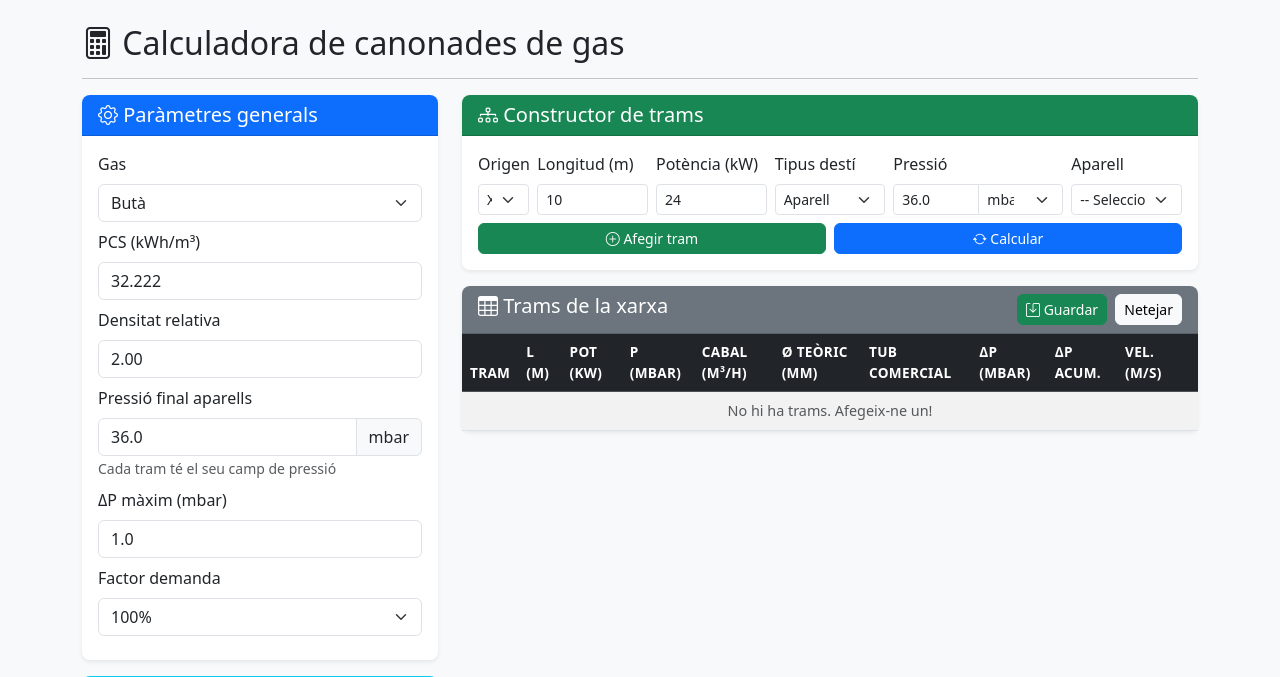
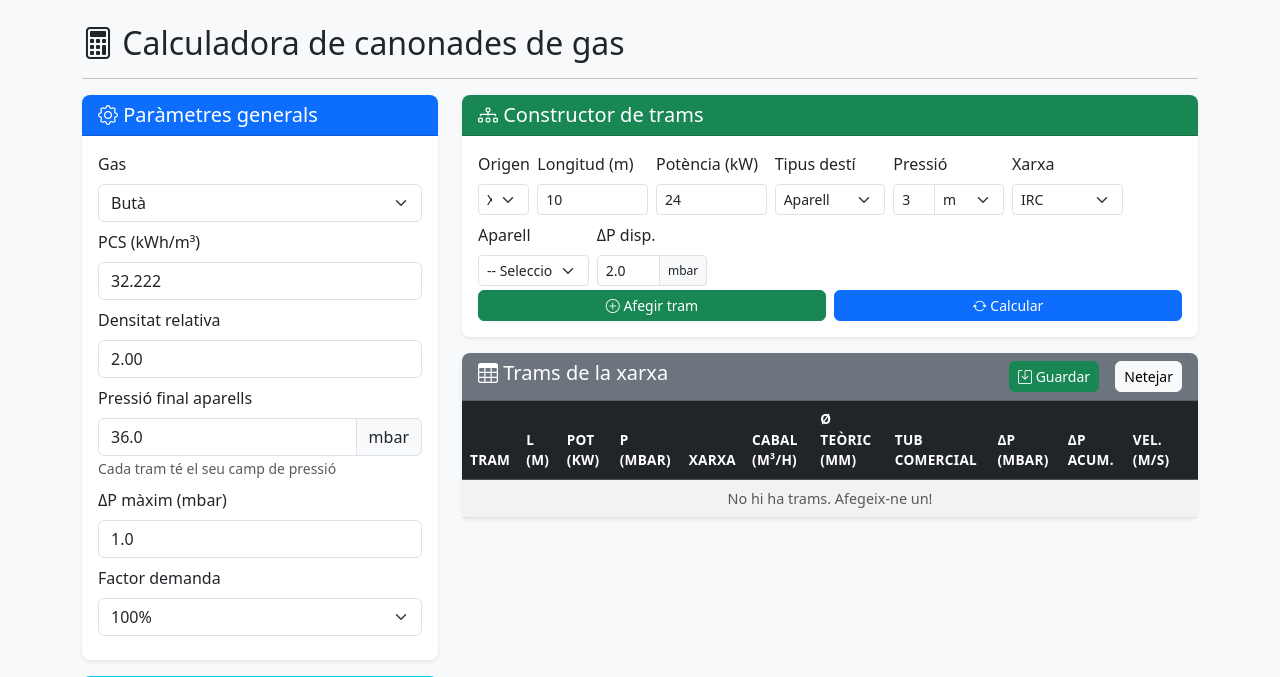
Before and after one commit to Miquel437/gaspro-web, a Flask app: page /calculadora in a window 1280 px wide. Shown: the part 56-733 px from the top of the page. Run offline with Flask 3, Linux system fonts and the light colour scheme; data comes from the database, SQL or seed files in the repository; some libraries are stand-ins or nearby versions.

Commit message:
IRC/IRI + ΔP per tram + camí crític

```diff
--- a/app.py
+++ b/app.py
@@ -110,9 +110,10 @@ def api_calcular_xarxa():
     for tram in trams:
         pot = float(tram.get("potencia_kw", 0)) * factor
         longit = float(tram.get("longitud", 1))
-        # Cada tram pot tenir la seva pressió; si no, s'usa la pressió per defecte
+        # Cada tram pot tenir la seva pressió i dp_max
         pressio_tram = float(tram.get("pressio_mbar", pressio_per_defecte))
-        r = CalculadorHidraulic.calcular_tram(pot, longit, dp_max, pcs, dens, pressio_tram)
+        dp_tram = float(tram.get("dp_max", dp_max))
+        r = CalculadorHidraulic.calcular_tram(pot, longit, dp_tram, pcs, dens, pressio_tram)
         resultats.append({
             "origen": tram.get("origen", ""),
             "desti": tram.get("desti", ""),
--- a/templates/calculadora.html
+++ b/templates/calculadora.html
@@ -111,16 +111,23 @@
                             <option value="armari">Armari regulació</option>
                         </select>
                     </div>
-                    <div class="col-md-3">
+                    <div class="col-md-2">
                         <label class="form-label">Pressió</label>
                         <div class="input-group input-group-sm">
                             <input type="number" class="form-control" id="tram-pressio" step="0.1" value="20">
-                            <select class="form-select form-select-sm" id="tram-pressio-unit" style="max-width:85px" onchange="canviUnitatPressio()">
-                                <option value="mbar">mbar</option>
+                            <select class="form-select form-select-sm" id="tram-pressio-unit" style="max-width:70px" onchange="canviUnitatPressio()">
+                                <option value="mbar">mb</option>
                                 <option value="bar">bar</option>
-                                <option value="mmca">mm.c.a.</option>
+                                <option value="mmca">mmca</option>
                             </select>
                         </div>
+                    </div>
+                    <div class="col-md-2">
+                        <label class="form-label">Xarxa</label>
+                        <select class="form-select form-select-sm" id="tram-xarxa" onchange="canviTipusXarxa()">
+                            <option value="IRC" data-pressio="50" data-pmin="20">IRC</option>
+                            <option value="IRI" data-pressio="20" data-pmin="18">IRI</option>
+                        </select>
                     </div>
                     <div class="col-md-2">
                         <label class="form-label">Aparell</label>
@@ -128,7 +135,14 @@
                             <!-- Es carrega via JS -->
                         </select>
                     </div>
-                    <div class="col-md-12 d-flex align-items-end mt-2">
+                    <div class="col-md-2">
+                        <label class="form-label">ΔP disp.</label>
+                        <div class="input-group input-group-sm">
+                            <input type="number" class="form-control" id="tram-dp-max" step="0.1" value="2.0">
+                            <span class="input-group-text" style="font-size:0.75rem">mbar</span>
+                        </div>
+                    </div>
+                    <div class="col-md-12 d-flex align-items-end mt-1">
                         <button type="button" class="btn btn-success btn-sm me-2 w-50" onclick="afegirTram()">
                             <i class="bi bi-plus-circle"></i> Afegir tram
                         </button>
@@ -146,6 +160,7 @@
                 <h5 class="mb-0"><i class="bi bi-table"></i> Trams de la xarxa</h5>
                 <div>
                     <button class="btn btn-sm btn-success me-1" onclick="guardarProjecte()"><i class="bi bi-save"></i> Guardar</button>
+                    <span id="dp-info" class="text-light small me-2"></span>
                     <button class="btn btn-sm btn-light" onclick="netejarXarxa()">Netejar</button>
                 </div>
             </div>
@@ -158,6 +173,7 @@
                                 <th>L (m)</th>
                                 <th>Pot (kW)</th>
                                 <th>P (mbar)</th>
+                                <th>Xarxa</th>
                                 <th>Cabal (m³/h)</th>
                                 <th>Ø teòric (mm)</th>
                                 <th>Tub comercial</th>
@@ -324,8 +340,10 @@ function afegirTram() {
     nodeCounter++;
 
     const pressioMbar = parseFloat(document.getElementById('tram-pressio').dataset.mbar) || 20;
+    const tipusXarxa = document.getElementById('tram-xarxa').value;
+    const dpMax = parseFloat(document.getElementById('tram-dp-max').value) || 2.0;
 
-    xarxa.trams.push({origen, desti, longitud: long, potencia_kw: pot, tipus, pressio_mbar: pressioMbar});
+    xarxa.trams.push({origen, desti, longitud: long, potencia_kw: pot, tipus, pressio_mbar: pressioMbar, tipus_xarxa: tipusXarxa, dp_max: dpMax});
     xarxa.nodes.push(desti);
     guardarLocal();
 
@@ -348,7 +366,7 @@ function recalcularTot() {
     const factor = parseFloat(document.getElementById('param-factor').value);
 
     if (xarxa.trams.length === 0) {
-        document.getElementById('trams-body').innerHTML = '<tr><td colspan="11" class="text-center text-muted">No hi ha trams. Afegeix-ne un!</td></tr>';
+        document.getElementById('trams-body').innerHTML = '<tr><td colspan="12" class="text-center text-muted">No hi ha trams. Afegeix-ne un!</td></tr>';
         return;
     }
 
@@ -377,6 +395,7 @@ function recalcularTot() {
                 <td>${t.longitud.toFixed(1)}</td>
                 <td>${xarxa.trams[i]?.potencia_kw || 0}</td>
                 <td>${t.pressio_treball_mbar || pressio}</td>
+                <td>${xarxa.trams[i]?.tipus_xarxa || "IRC"}</td>
                 <td>${t.cabal.toFixed(3)}</td>
                 <td>${t.diam_teoric.toFixed(1)}</td>
                 <td><strong>${t.tub}</strong></td>
@@ -387,9 +406,17 @@ function recalcularTot() {
             </tr>`;
         });
     })
+    .then(() => {
+        // Actualitzar info de ΔP disponible
+        const totalDp = xarxa.trams.reduce((sum, t) => sum + (t.dp_max || dp), 0);
+        const maxPath = calcularCaminsMesLlarg();
+        document.getElementById('dp-info').innerHTML =
+            '<i class=\"bi bi-info-circle\"></i> ΔP disponible: ' + totalDp.toFixed(1) +
+            ' mbar | Camí crític: ' + maxPath.longitud + ' m';
+    })
     .catch(err => {
         document.getElementById('trams-body').innerHTML =
-            '<tr><td colspan="11" class="text-center text-danger">Error: ' + err.message + '</td></tr>';
+            '<tr><td colspan="12" class="text-center text-danger">Error: ' + err.message + '</td></tr>';
     });
 
     // Classificar gas
@@ -413,7 +440,7 @@ function netejarXarxa() {
     xarxa.nodes = ['Xarxa'];
     nodeCounter = 1;
     guardarLocal();
-    document.getElementById('trams-body').innerHTML = '<tr><td colspan="11" class="text-center text-muted">No hi ha trams.</td></tr>';
+    document.getElementById('trams-body').innerHTML = '<tr><td colspan="12" class="text-center text-muted">No hi ha trams.</td></tr>';
 
     const selOrigen = document.getElementById('tram-origen');
     selOrigen.innerHTML = '<option value="Xarxa">Xarxa</option>';
@@ -421,6 +448,30 @@ function netejarXarxa() {
 
 // Canvi d'unitats de pressió
 const CONV_MBAR = { mbar: 1, bar: 1000, mmca: 0.0980665 };
+
+// Pressions mínimes segons UNE 60670
+const PRESSIO_MINIMA = {
+    'Gas Natural': 18,   // 18 mbar mínim als aparells
+    'Butà': 28,          // 28 mbar
+    'Propà': 36          // 36 mbar
+};
+
+function canviTipusXarxa() {
+    const sel = document.getElementById('tram-xarxa');
+    const opt = sel.options[sel.selectedIndex];
+    const pressioSuggerida = parseFloat(opt.dataset.pressio);
+    const pressioMinima = parseFloat(opt.dataset.pmin);
+
+    // Posar pressió suggerida
+    const unitat = document.getElementById('tram-pressio-unit').value;
+    const inputPressio = document.getElementById('tram-pressio');
+    inputPressio.value = (pressioSuggerida / CONV_MBAR[unitat]).toFixed(unitat === 'mbar' ? 1 : 3);
+    inputPressio.dataset.mbar = pressioSuggerida;
+
+    // Calcular ΔP màxim disponible
+    const dpDisponible = pressioSuggerida - pressioMinima;
+    document.getElementById('tram-dp-max').value = dpDisponible.toFixed(1);
+}
 
 function canviUnitatPressio() {
     // Quan es canvia la unitat, convertir el valor actual
@@ -460,6 +511,36 @@ function canviUnitatPressio() {
     }, 50);
 })();
 
+// Funció per trobar el camí més llarg des de l'origen
+function calcularCaminsMesLlarg() {
+    if (xarxa.trams.length === 0) return { longitud: 0, cami: [] };
+
+    // Construir arbre des de l'origen
+    const destins = {};
+    xarxa.trams.forEach(t => {
+        if (!destins[t.origen]) destins[t.origen] = [];
+        destins[t.origen].push(t);
+    });
+
+    // BFS per trobar camins
+    let millor = { longitud: 0, cami: [] };
+
+    function explorar(node, acum, cami) {
+        if (!destins[node] || destins[node].length === 0) {
+            if (acum > millor.longitud) {
+                millor = { longitud: acum, cami: [...cami] };
+            }
+            return;
+        }
+        destins[node].forEach(t => {
+            explorar(t.desti, acum + t.longitud, [...cami, t]);
+        });
+    }
+
+    explorar('Xarxa', 0, []);
+    return millor;
+}
+
 // Inicialitzar amb gas per defecte
 canviGas();
 recalcularTot();
```
